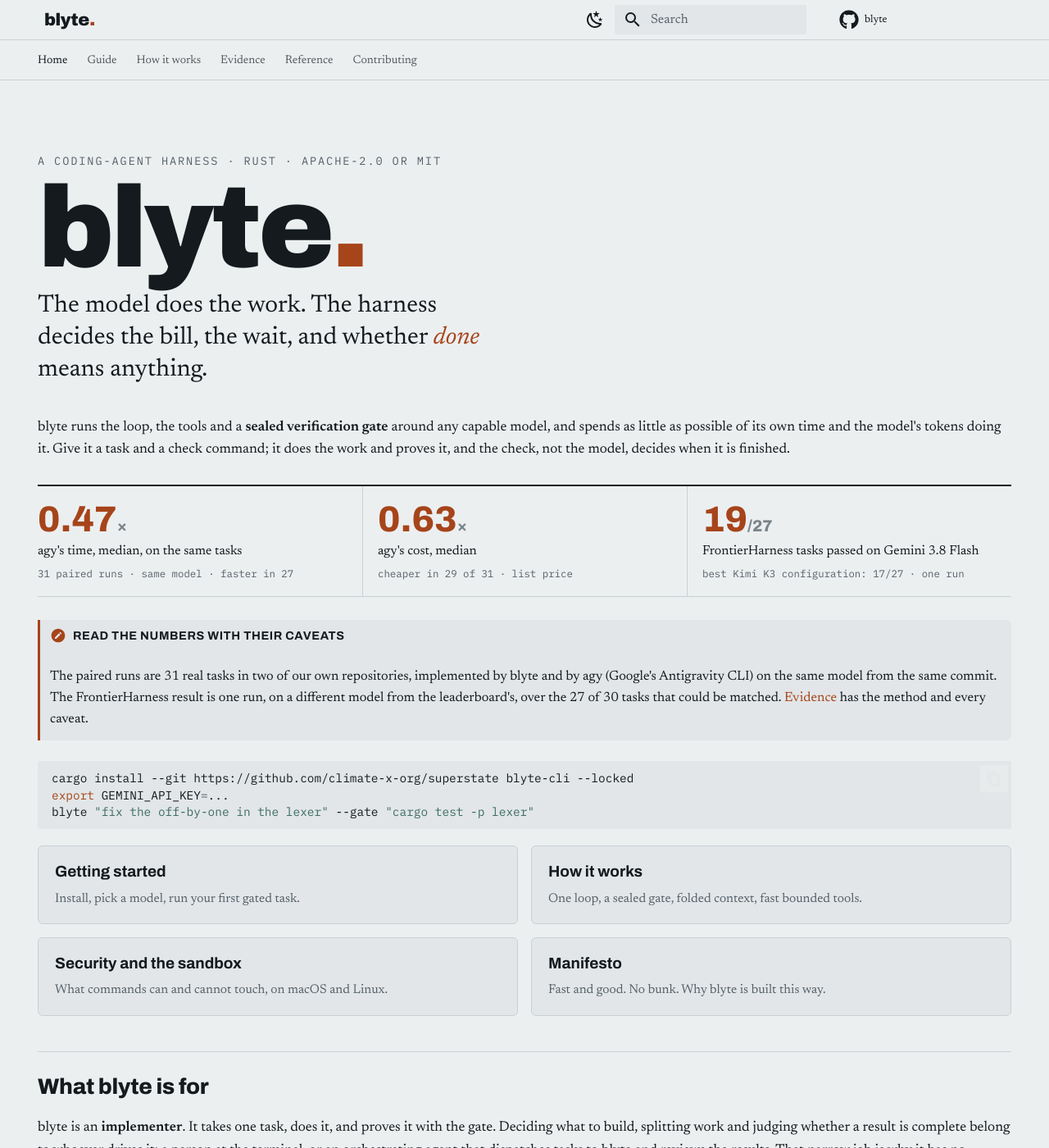
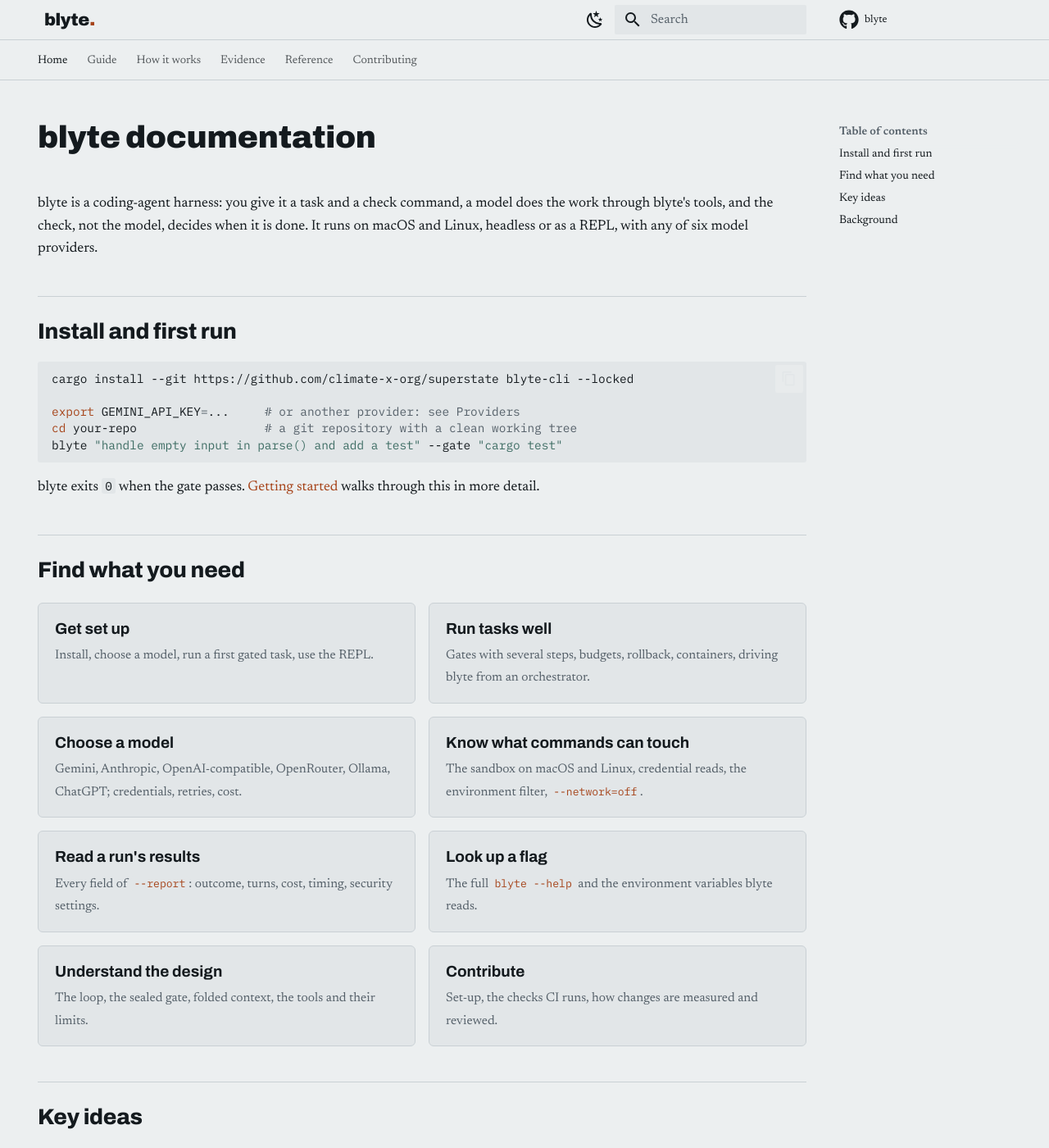
Before and after one commit to dnf0/blyte, an MkDocs documentation site: the page built from docs/index.md, in a window 1280 px wide and 1400 px high. Shown: the whole window at 82% size. Built offline with MkDocs 1.6.1 and Material for MkDocs 9.7.7, drawn with Linux system fonts in a browser that asks for light colours; comment, search, counter and statistics services are not loaded; some of the changed text lies outside the part shown.

Commit message:
docs: the site's home page is a docs entry point, not a copy of the report
Install and first run, pages grouped by what the reader wants to do, the key ideas (gate,
rollback, budgets, sandbox, one job), and background links. The headline numbers stay on the
Evidence page and in the README.

Co-Authored-By: Claude Opus 5.5 (1M context) <noreply@anthropic.com>

````diff
--- a/docs/index.md
+++ b/docs/index.md
@@ -1,66 +1,61 @@
 ---
 hide:
   - navigation
-  - toc
 ---
 
-# blyte { .b-hidden }
+# blyte documentation
 
-<div class="b-hero" markdown>
-<p class="b-eyebrow">A coding-agent harness · Rust · Apache-2.0 OR MIT</p>
-<p class="b-wordmark">blyte<span>.</span></p>
-<p class="b-thesis">The model does the work. The harness decides the bill, the wait, and whether <em>done</em> means anything.</p>
-</div>
+blyte is a coding-agent harness: you give it a task and a check command, a model does the work
+through blyte's tools, and the check, not the model, decides when it is done. It runs on macOS and
+Linux, headless or as a REPL, with any of six model providers.
 
-blyte runs the loop, the tools and a **sealed verification gate** around any capable model, and
-spends as little as possible of its own time and the model's tokens doing it. Give it a task and a
-check command; it does the work and proves it, and the check, not the model, decides when it is
-finished.
-
-<div class="b-stats">
-  <div class="b-stat"><b>0.47<small>×</small></b><span>agy's time, median, on the same tasks</span><i>31 paired runs · same model · faster in 27</i></div>
-  <div class="b-stat"><b>0.63<small>×</small></b><span>agy's cost, median</span><i>cheaper in 29 of 31 · list price</i></div>
-  <div class="b-stat"><b>19<small>/27</small></b><span>FrontierHarness tasks passed on Gemini 3.8 Flash</span><i>best Kimi K3 configuration: 17/27 · one run</i></div>
-</div>
-
-!!! note "Read the numbers with their caveats"
-    The paired runs are 31 real tasks in two of our own repositories, implemented by blyte and by
-    agy (Google's Antigravity CLI) on the same model from the same commit. The FrontierHarness
-    result is one run, on a different model from the leaderboard's, over the 27 of 30 tasks that
-    could be matched. [Evidence](evidence.md) has the method and every caveat.
+## Install and first run
 
 ```bash
 cargo install --git https://github.com/climate-x-org/superstate blyte-cli --locked
-export GEMINI_API_KEY=...
-blyte "fix the off-by-one in the lexer" --gate "cargo test -p lexer"
+
+export GEMINI_API_KEY=...     # or another provider: see Providers
+cd your-repo                  # a git repository with a clean working tree
+blyte "handle empty input in parse() and add a test" --gate "cargo test"
 ```
 
+blyte exits `0` when the gate passes. [Getting started](getting-started.md) walks through this in
+more detail.
+
+## Find what you need
+
 <div class="b-cards">
-<a class="b-card" href="getting-started/"><strong>Getting started</strong><span>Install, pick a model, run your first gated task.</span></a>
-<a class="b-card" href="how-it-works/"><strong>How it works</strong><span>One loop, a sealed gate, folded context, fast bounded tools.</span></a>
-<a class="b-card" href="security/"><strong>Security and the sandbox</strong><span>What commands can and cannot touch, on macOS and Linux.</span></a>
-<a class="b-card" href="manifesto/"><strong>Manifesto</strong><span>Fast and good. No bunk. Why blyte is built this way.</span></a>
+<a class="b-card" href="getting-started/"><strong>Get set up</strong><span>Install, choose a model, run a first gated task, use the REPL.</span></a>
+<a class="b-card" href="usage/"><strong>Run tasks well</strong><span>Gates with several steps, budgets, rollback, containers, driving blyte from an orchestrator.</span></a>
+<a class="b-card" href="providers/"><strong>Choose a model</strong><span>Gemini, Anthropic, OpenAI-compatible, OpenRouter, Ollama, ChatGPT; credentials, retries, cost.</span></a>
+<a class="b-card" href="security/"><strong>Know what commands can touch</strong><span>The sandbox on macOS and Linux, credential reads, the environment filter, <code>--network=off</code>.</span></a>
+<a class="b-card" href="reports/"><strong>Read a run's results</strong><span>Every field of <code>--report</code>: outcome, turns, cost, timing, security settings.</span></a>
+<a class="b-card" href="reference/cli/"><strong>Look up a flag</strong><span>The full <code>blyte --help</code> and the environment variables blyte reads.</span></a>
+<a class="b-card" href="how-it-works/"><strong>Understand the design</strong><span>The loop, the sealed gate, folded context, the tools and their limits.</span></a>
+<a class="b-card" href="contributing/"><strong>Contribute</strong><span>Set-up, the checks CI runs, how changes are measured and reviewed.</span></a>
 </div>
 
-## What blyte is for
+## Key ideas
 
-blyte is an **implementer**. It takes one task, does it, and proves it with the gate. Deciding what
-to build, splitting work and judging whether a result is complete belong to whoever drives it: a
-person at the terminal, or an orchestrating agent that dispatches tasks to blyte and reviews the
-results. That narrow job is why it has no planner, no review mode and no memory across runs.
+**The gate.** `--gate` is a command, not a tool the model can call. When the model says it is
+finished, blyte runs every step of the gate; exit 0 is `verified`, anything else goes back to the
+model with all the failures at once. See [Running tasks](usage.md#the-gate).
 
-## What is in it
+**Rollback.** By default a failed gate resets the tree to the commit the run started from,
+discarding uncommitted changes. Start from a clean tree or a dedicated worktree.
 
-- **A sealed gate.** `--gate` is a command; in a gated run, its exit 0 is the only way to
-  `verified`. The model cannot call it, skip it or grade itself. A failed attempt can roll back to the commit the run started from.
-- **Folded context.** The prompt only grows at the end, so it stays cached; past a budget the
-  oldest turns fold into a one-line-per-call digest written by the harness, not a model.
-- **Fast, bounded tools.** `read`, `write`, `edit`, `bash`, `grep`, `glob`. A persistent shell
-  session costs about 0.7 ms per command; search runs in-process on ripgrep's libraries; no single
-  result can flood the context.
-- **Sandboxed by default.** No writes outside the workspace, no reads of credential stores, no
-  credential-looking environment variables, and optionally no network.
-- **Honest reports.** `--report` writes one JSON record per run: outcome, turns, true cost,
-  per-call usage, where the time went, and the run's security settings.
-- **Six providers.** Gemini, Anthropic, any OpenAI-compatible API, OpenRouter, Ollama, and a
-  ChatGPT subscription through the Codex CLI's login.
+**Budgets.** Every run is bounded by turns (`--max-turns`) and gate attempts (`--max-gates`), and
+optionally by wall-clock time (`--max-seconds`) and spend (`--max-cost`).
+
+**The sandbox.** On by default: commands cannot write outside the workspace, and on macOS cannot
+read credential stores. See [Security](security.md).
+
+**One job.** blyte implements one task per run. Planning, splitting work and review belong to
+whoever drives it, a person or another agent.
+
+## Background
+
+- [Manifesto](manifesto.md): the design rules and why they exist.
+- [Evidence](evidence.md): how blyte has been measured, and the caveats.
+- [Architecture decisions](adr/0001-progressive-staged-verification.md) and
+  [research notes](research/2026-09-24-harness-research.md).
--- a/docs/stylesheets/blyte.css
+++ b/docs/stylesheets/blyte.css
@@ -60,7 +60,6 @@
 .md-header__topic:first-child .md-ellipsis::after { content: "."; color: var(--b-rust); margin-left: .02em; }
 .md-header__button.md-logo { display: none; }
 @media screen and (min-width: 76.25em) { .md-header__title { margin-left: .4rem; } }
-.b-hidden { display: none; }
 .md-tabs { background: var(--b-ground); color: var(--b-ink); border-bottom: 1px solid var(--b-line); }
 .md-tabs__link--active, .md-tabs__link:hover { color: var(--b-rust); }
 .md-search__form { background: var(--b-panel); }
@@ -97,16 +96,7 @@
 .md-typeset .admonition a, .md-typeset details a { color: var(--b-rust); }
 .md-typeset .tip > .admonition-title::before, .md-typeset .success > .admonition-title::before { background-color: var(--b-verd) !important; }
 
-/* Home page pieces. */
-.b-hero { padding: 1.2rem 0 .6rem; }
-.b-wordmark {
-  font-family: "Archivo", sans-serif; font-weight: 900; font-variation-settings: "wdth" 125;
-  font-size: clamp(3.6rem, 12vw, 7rem); line-height: .82; letter-spacing: -.03em; color: var(--b-ink); margin: 0;
-}
-.b-wordmark span { color: var(--b-rust); }
-.b-thesis { font-size: clamp(1.1rem, 2.4vw, 1.5rem); line-height: 1.3; max-width: 32ch; margin: .9rem 0 .4rem; }
-.b-thesis em { color: var(--b-rust); }
-.b-eyebrow { font-family: "IBM Plex Mono", monospace; font-size: .68rem; letter-spacing: .14em; text-transform: uppercase; color: var(--b-muted); }
+/* Stat strip (evidence page) and link cards (home page). */
 .b-stats { display: grid; grid-template-columns: repeat(3, minmax(0, 1fr)); border-top: 2px solid var(--b-ink); border-bottom: 1px solid var(--b-line); margin: 1.4rem 0; }
 .b-stat { padding: .9rem .9rem .9rem 0; }
 .b-stat + .b-stat { padding-left: .9rem; border-left: 1px solid var(--b-line); }
@@ -142,3 +132,4 @@
   --md-code-hl-variable-color: var(--b-ink);
 }
 .md-typeset h1 + h2 { border-top: 0; padding-top: 0; }
+.b-card code { white-space: nowrap; }
````
